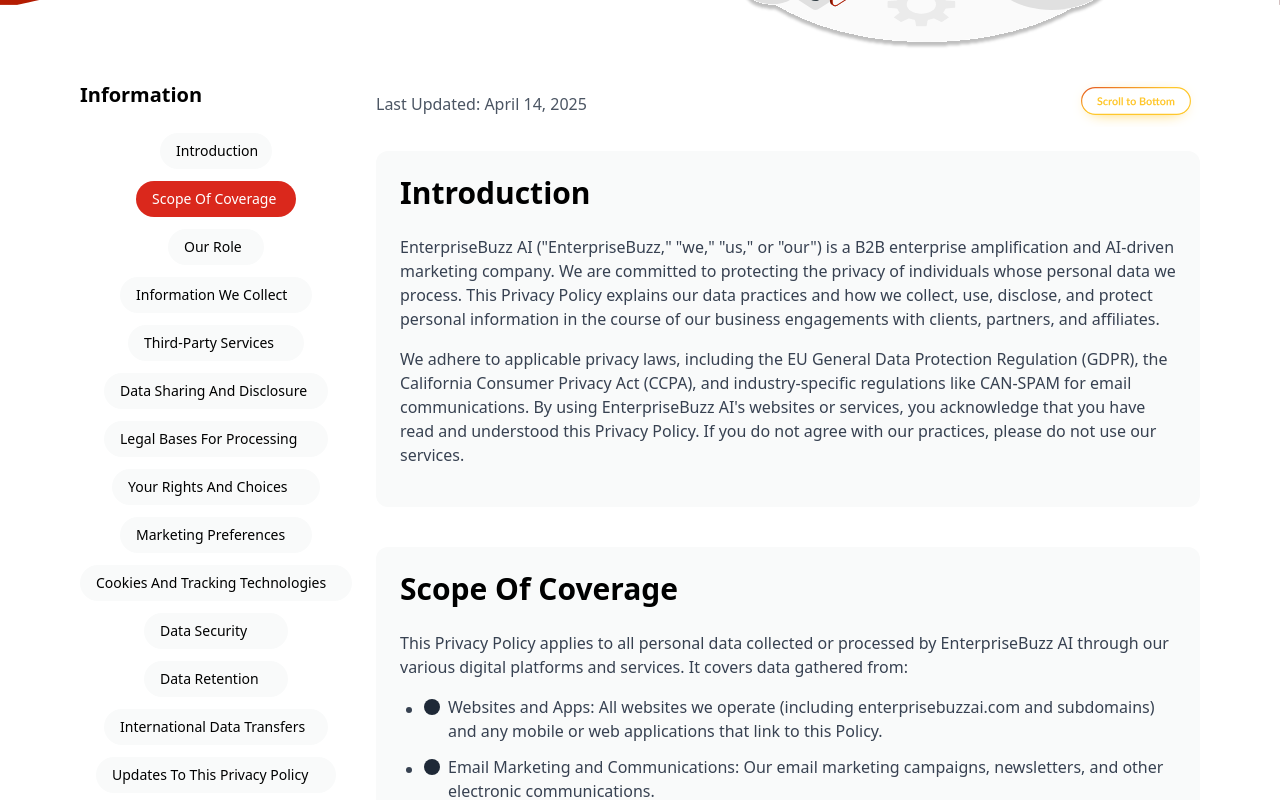
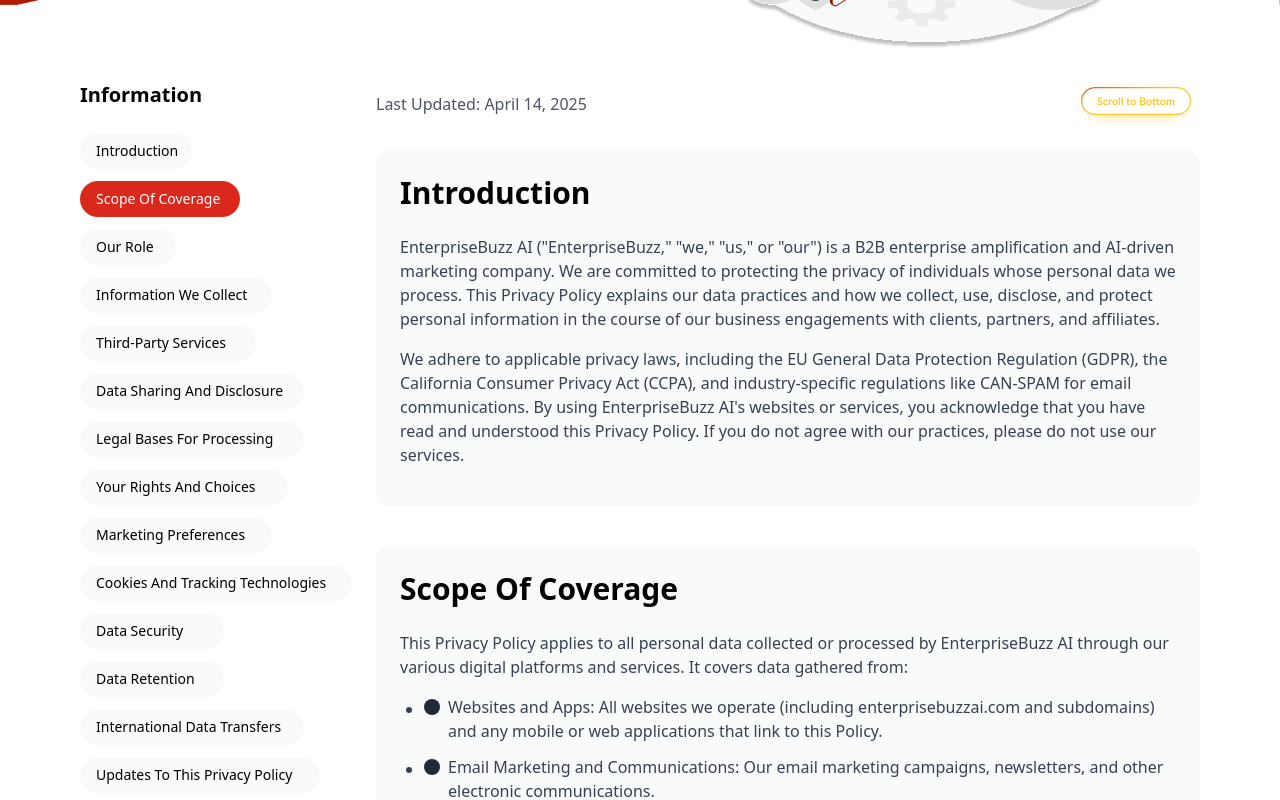
Before and after one commit to EnterpriseBuzz/Buzz-Website, a React (Create React App) app: page /privacy in a window 1280 px wide. Shown: the part 500-1300 px from the top of the page. Built offline with nearby package versions, Linux system fonts and the light colour scheme.

Commit message:
updaed privacy topo

```diff
--- a/src/pages/Privacy.jsx
+++ b/src/pages/Privacy.jsx
@@ -89,7 +89,7 @@
         <div className="pr-6 mb-8 md:mb-0">
           <h2 className="text-xl font-bold mb-6">Information</h2>
 
-          <nav className="flex flex-row items-center lg:flex-col rtl:flex-row-reverse gap-x-2 space-y-3 w-[95vw] lg:w-full  overflow-x-auto scrollbar-hide inset-x-0">
+          <nav className="flex flex-row lg:flex-col rtl:flex-row-reverse gap-x-2 space-y-3 w-[95vw] lg:w-full  overflow-x-auto scrollbar-hide inset-x-0">
             <button
               onClick={() => scrollToSection("introduction")}
               className={`flex-shrink-0 text-left py-2 w-[7rem] px-4 rounded-full text-sm ${
```
